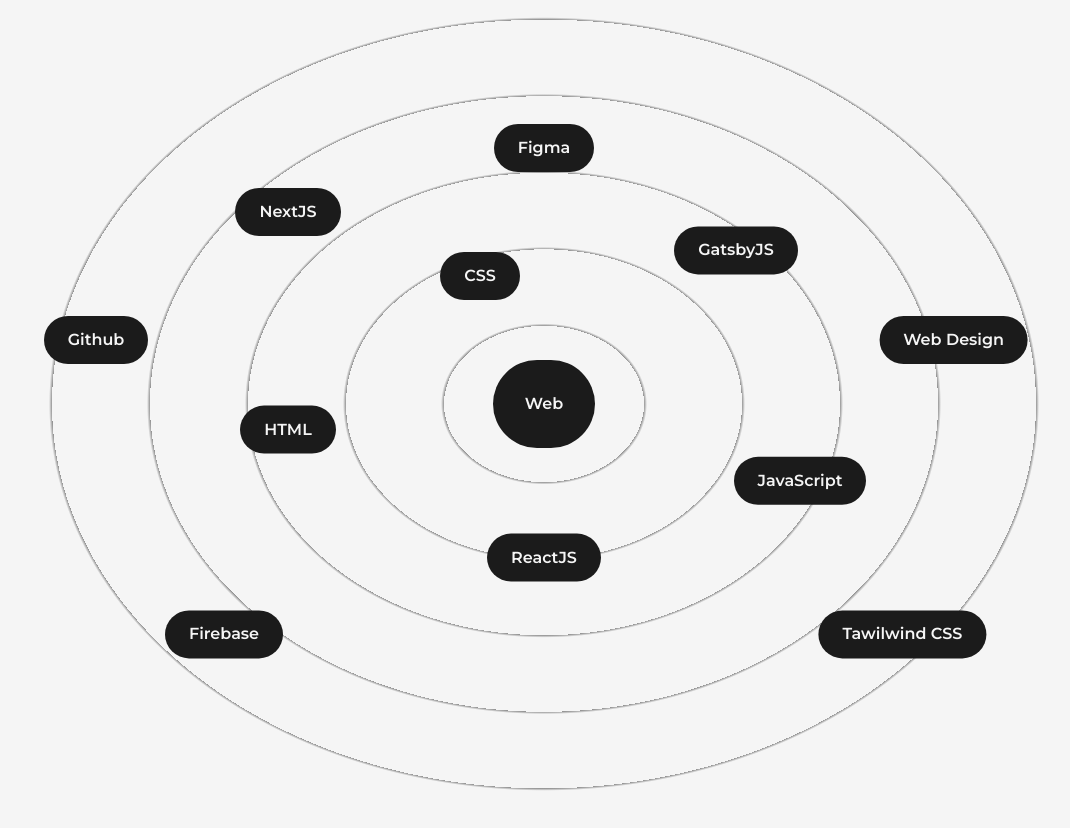
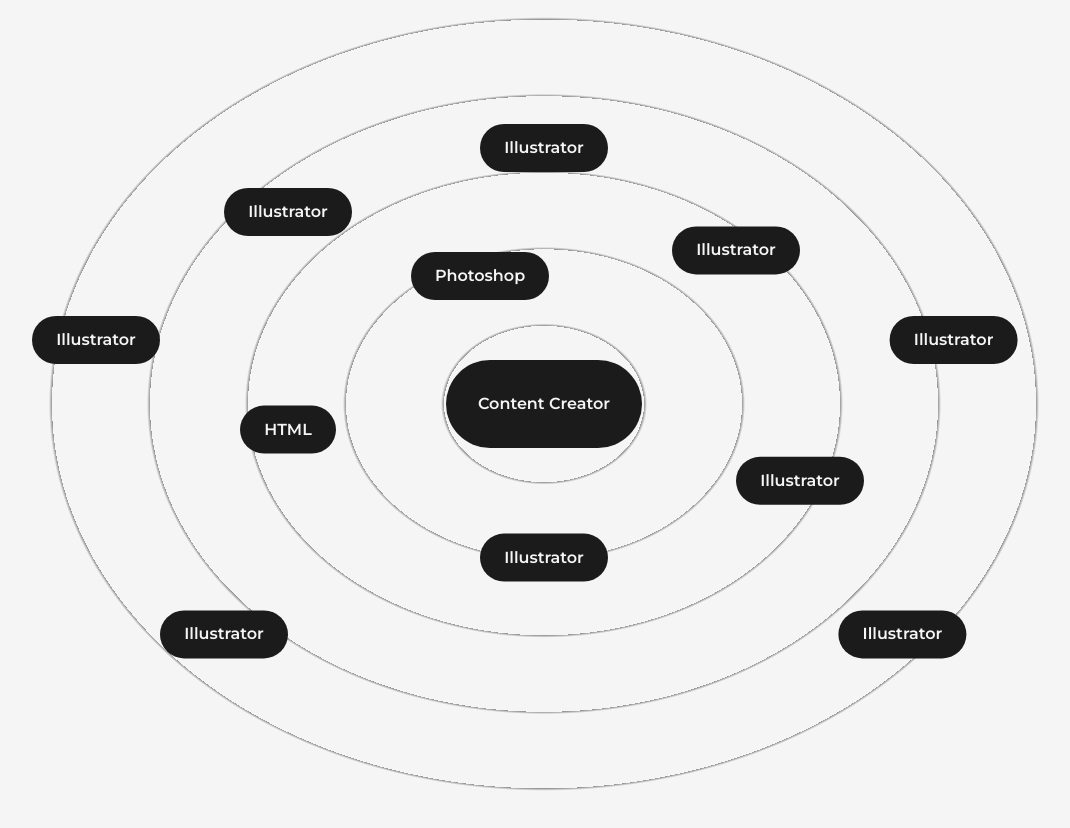
Before and after one commit to ZensYing/pheakdey-portfolio, a Next.js app: page /about in a window 1280 px wide. Shown: the part 1720-2548 px from the top of the page, without its empty margins (96-1166 px from the left). Built offline with nearby package versions, Linux system fonts and the light colour scheme.

Commit message:
update skills

```diff
--- a/src/components/Skills.js
+++ b/src/components/Skills.js
@@ -40,21 +40,21 @@ const Skills = () => {
         <motion.div whileHover={{scale:1.05}} className="cursor-pointer flex rounded-full font-semibold bg-dark text-light p-8 shadow-dark
         dark:bg-light dark:text-dark lg:p-6 md:p-4 xs:text-xs xs:p-2
         ">
-        Web
+        Content Creator
       </motion.div>
 
         <Skill name="HTML" x="-20vw" y="2vw" />
 
-          <Skill name="CSS" x="-5vw" y="-10vw" />
-          <Skill name="JavaScript" x="20vw" y="6vw" />
-          <Skill name="ReactJS" x="0vw" y="12vw" />
-          <Skill name="NextJS" x="-20vw" y="-15vw" />
-          <Skill name="GatsbyJS" x="15vw" y="-12vw" />
-          <Skill name="Github" x="-35vw" y="-5vw" />
-          <Skill name="Web Design" x="32vw" y="-5vw" />
-          <Skill name="Figma" x="0vw" y="-20vw" />
-          <Skill name="Firebase" x="-25vw" y="18vw" />
-          <Skill name="Tawilwind CSS" x="28vw" y="18vw" />
+          <Skill name="Photoshop" x="-5vw" y="-10vw" />
+          <Skill name="Illustrator" x="20vw" y="6vw" />
+          <Skill name="Illustrator" x="0vw" y="12vw" />
+          <Skill name="Illustrator" x="-20vw" y="-15vw" />
+          <Skill name="Illustrator" x="15vw" y="-12vw" />
+          <Skill name="Illustrator" x="-35vw" y="-5vw" />
+          <Skill name="Illustrator" x="32vw" y="-5vw" />
+          <Skill name="Illustrator" x="0vw" y="-20vw" />
+          <Skill name="Illustrator" x="-25vw" y="18vw" />
+          <Skill name="Illustrator" x="28vw" y="18vw" />
     </div></>
   );
 };
--- a/src/pages/index.js
+++ b/src/pages/index.js
@@ -45,10 +45,10 @@ export default function Home() {
                 className="!text-left  xl:!text-5xl lg:!text-center lg:!text-6xl md:!text-5xl sm:!text-3xl font-extrabold text-transparent text-8xl bg-clip-text bg-gradient-to-r from-purple-700 to-pink-600"
               />
               <h1 className="w-full text-4xl font-bold bg-gradient-to-r from-sky-500 to-fuchsia-600 bg-clip-text text-transparent dark:text-light md:text-3xl sm:text-2xl">
-              Content Creator , Content Writer
-                </h1>
+                Content Creator , Content Writer
+              </h1>
               <p className="my-4 text-xl  font-medium md:text-sm sm:!text-xs  ">
-              I am an experienced Content Creator and Writer. I make interesting and useful online content. I am good at researching, SEO (making sure people can find my content on the internet), and online marketing. I love telling stories and paying attention to small details. My goal is to make content that people like and that helps them connect with each other.
+                I am an experienced Content Creator and Writer. I make interesting and useful online content. I am good at researching, SEO (making sure people can find my content on the internet), and online marketing. I love telling stories and paying attention to small details. My goal is to make content that people like and that helps them connect with each other.
               </p>
               <div className="mt-2 flex items-center self-start lg:self-center">
                 <Link
```
